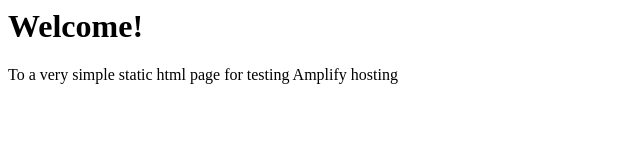
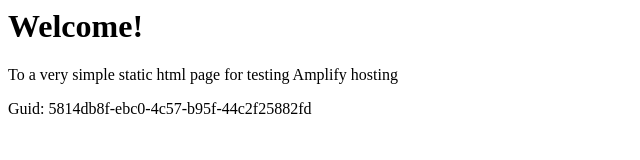
Before and after one commit to aws-aemilia-sin/Github-PR-Commit-Integration-Test-DoNotTouch-v0-preprod-ap-southeast-1, a website: page src/index.html in a window 1280 px wide. Shown: the whole page, without its empty margins (0-640 px from the left). Drawn offline with Linux system fonts and the light colour scheme.

Commit message:
commit from integ tests

```diff
--- a/src/index.html
+++ b/src/index.html
@@ -1,3 +1,5 @@
+
+
 <html lang="en">
 
 <head>
@@ -10,6 +12,6 @@
 <body>
     <h1>Welcome!</h1>
     <p>To a very simple static html page for testing Amplify hosting</p>
-</body>
+    <p>Guid: 5814db8f-ebc0-4c57-b95f-44c2f25882fd</p></body>
 
 </html>
```
